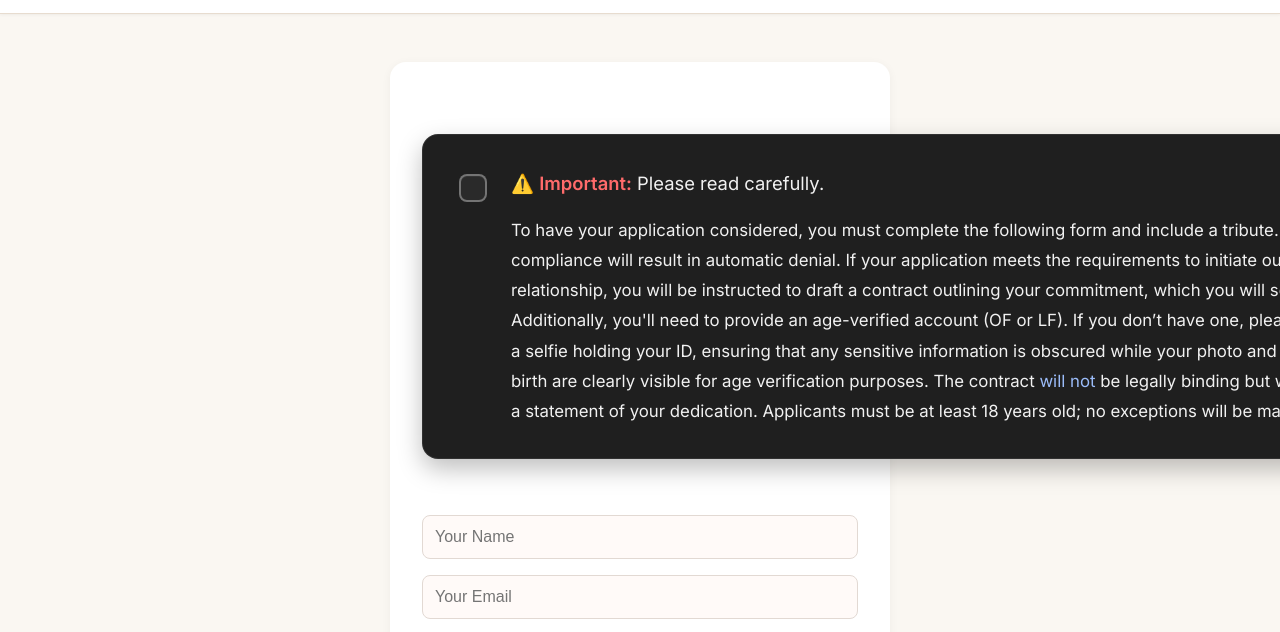
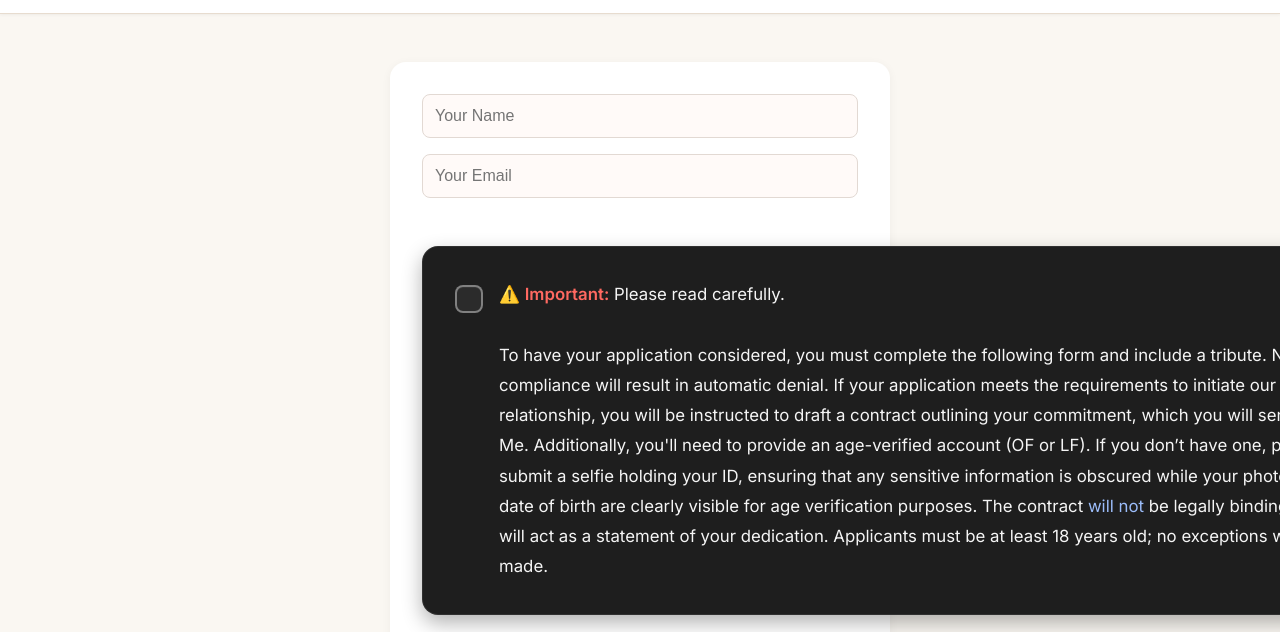
Before and after one commit to shebarelycooks/she-barely-cooks, a plain HTML site: page contact.html in a window 1280 px wide. Shown: the part 131-763 px from the top of the page. Drawn offline with nearby package versions, Linux system fonts and the light colour scheme.

Commit message:
made style changes to consent checkbox

```diff
--- a/assets/css/style.css
+++ b/assets/css/style.css
@@ -170,38 +170,48 @@ a:focus-visible {
 }
 
 /* Focus ring for accessibility */
+.important-consent {
+  background: #1e1e1e;
+  color: #f5f5f5;
+  border-radius: 16px;
+  border: 1px solid rgba(255, 255, 255, 0.08);
+  box-shadow: 0 8px 20px rgba(0, 0, 0, 0.3);
+  padding: 2rem;
+  margin: 2rem 0;
+  font-size: 1.05rem;
+  line-height: 1.8;
+}
+
+.important-consent label {
+  display: flex;
+  align-items: flex-start;
+  gap: 1rem;
+  cursor: pointer;
+}
+
+.important-consent input[type="checkbox"] {
+  flex-shrink: 0;
+  width: 26px;
+  height: 26px;
+  margin-top: 6px;
+  border-radius: 8px;
+  border: 2px solid rgba(255,255,255,0.4);
+  background: #2b2b2b;
+  cursor: pointer;
+  accent-color: #b87a4b; /* modern browser support */
+}
+
 .important-consent input[type="checkbox"]:focus-visible {
-  outline: 3px solid #b87a4b;      /* your accent */
+  outline: 3px solid #b87a4b;
   outline-offset: 2px;
 }
 
-/* Checked state */
-.important-consent input[type="checkbox"]:checked {
-  background: #b87a4b;             /* your brown accent */
-  border-color: #b87a4b;
-}
-.important-consent input[type="checkbox"]:checked::after {
-  content: "✓";
-  position: absolute;
-  left: 6px;
-  top: -1px;
-  font-size: 20px;
-  color: #fff;
-  font-weight: 800;
+.important-consent .title strong {
+  color: #ff6961;
 }
 
-/* Label + text styling */
-.important-consent label {
-  cursor: pointer;
-  display: grid;
-  gap: 0.9rem;
-}
-.important-consent .title {
-  font-size: 1.15rem;
-}
-.important-consent .title strong { color: #ff6b6b; }   /* warning red */
-.important-consent .text em {
-  color: #9bbcf9;                                     /* subtle blue emphasis */
+.important-consent em {
+  color: #9bbcf9;
   font-style: normal;
 }
 .list-clean {
--- a/contact.html
+++ b/contact.html
@@ -84,13 +84,14 @@
   </div>
 </header>
 <div class="form-card">
-  <form action="https://formsubmit.co/shebarelycooks@gmail.com" method="POST">
-    <!-- Required notice + checkbox -->
-<div class="important-consent">
-  <input type="checkbox" id="app-consent" name="app_consented" required>
-  <label for="app-consent">
-    <span class="title">⚠️ <strong>Important:</strong> Please read carefully.</span>
-    <span class="text">
+  <form action="https://formsubmit.co/shebarelycooks@gmail.com" method="POST"> <!-- Required notice + checkbox -->
+    <input type="text" name="name" placeholder="Your Name" required>
+    <input type="email" name="email" placeholder="Your Email" required>
+    <div class="important-consent">
+  <label>
+    <input type="checkbox" name="consent_acknowledged" required>
+    <span class="content">
+      <span class="title">⚠️ <strong>Important:</strong> Please read carefully.</span><br><br>
       To have your application considered, you must complete the following form and include a tribute.
       Non-compliance will result in automatic denial. If your application meets the requirements to
       initiate our relationship, you will be instructed to draft a contract outlining your commitment,
@@ -102,8 +103,6 @@
     </span>
   </label>
 </div>
-    <input type="text" name="name" placeholder="Your Name" required>
-    <input type="email" name="email" placeholder="Your Email" required>
     <button type="submit">Send</button>
   </form>
 </div>
```
